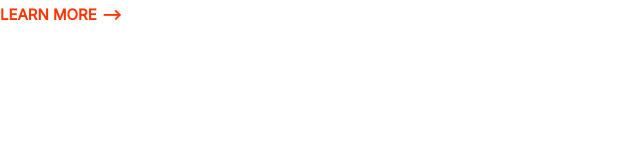
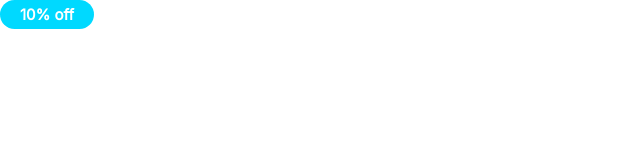
Before and after one commit to haileyesuschekol/Web-hosting-LP, a plain HTML site: page index.html in a window 1280 px wide. Shown: the whole page, without its empty margins (0-640 px from the left). Drawn offline with Linux system fonts and the light colour scheme.

Commit message:
Define badge components

```diff
--- a/css/styles.css
+++ b/css/styles.css
@@ -80,3 +80,35 @@ a {
     font-size: 1.5rem;
   }
 }
+
+/* badges */
+
+.badge {
+  border-radius: 20px;
+  padding: 0.5rem 2rem;
+  font-weight: 600;
+  white-space: nowrap;
+  font-size: 2rem;
+}
+
+.badge--primary {
+  background: var(--color-primary);
+  color: #fff;
+}
+
+.badge--secondary {
+  background: var(--color-secondary);
+  color: #fff;
+}
+
+.badge--small {
+  font-size: 1.6rem;
+}
+@media screen and (min-width: 1024px) {
+  .badge {
+    font-size: 1.5rem;
+  }
+  .badge--small {
+    font-size: 1.2rem;
+  }
+}
--- a/index.html
+++ b/index.html
@@ -14,6 +14,6 @@
     <link rel="stylesheet" href="css/styles.css" />
   </head>
   <body>
-    <a href="#" class="link-arrow">Learn More</a>
+    <span class="badge badge--secondary">10% off</span>
   </body>
 </html>
```
Also changed, not shown: components/badges.html (added, +1 -0 lines).
